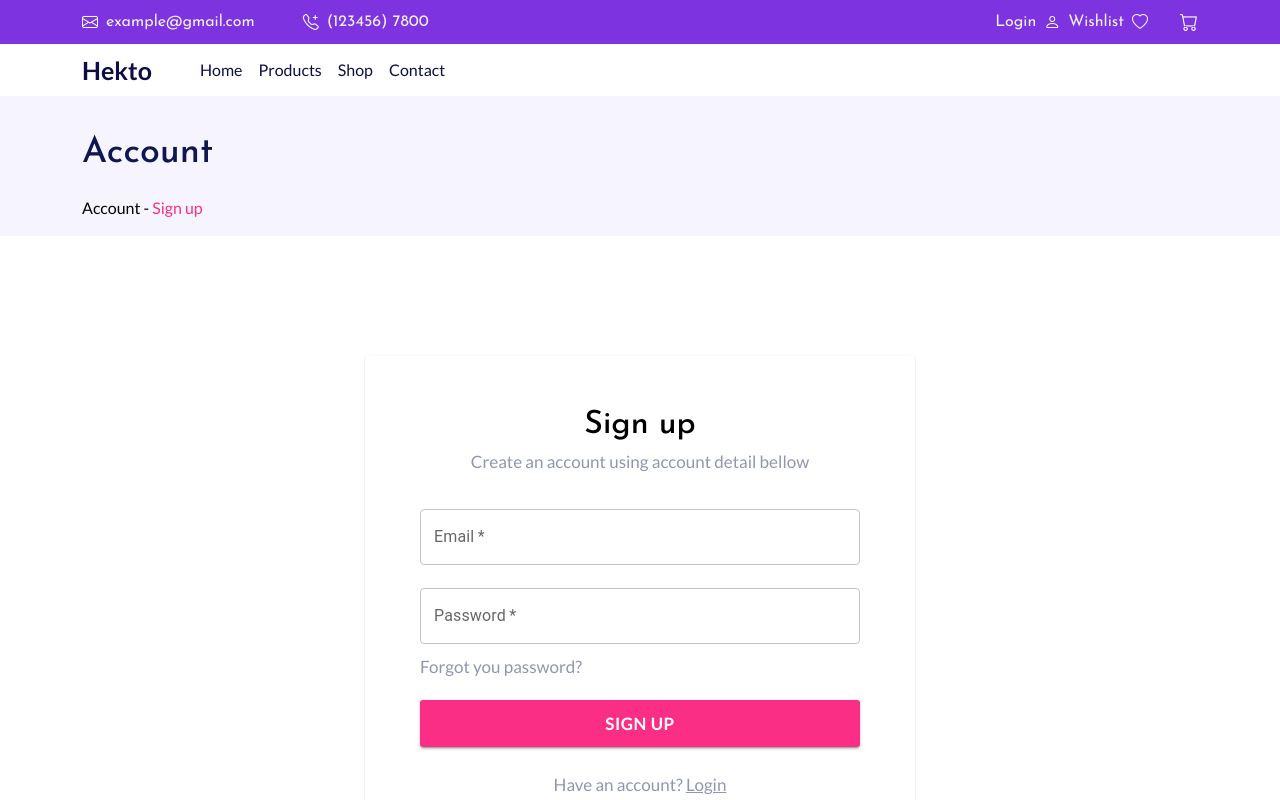
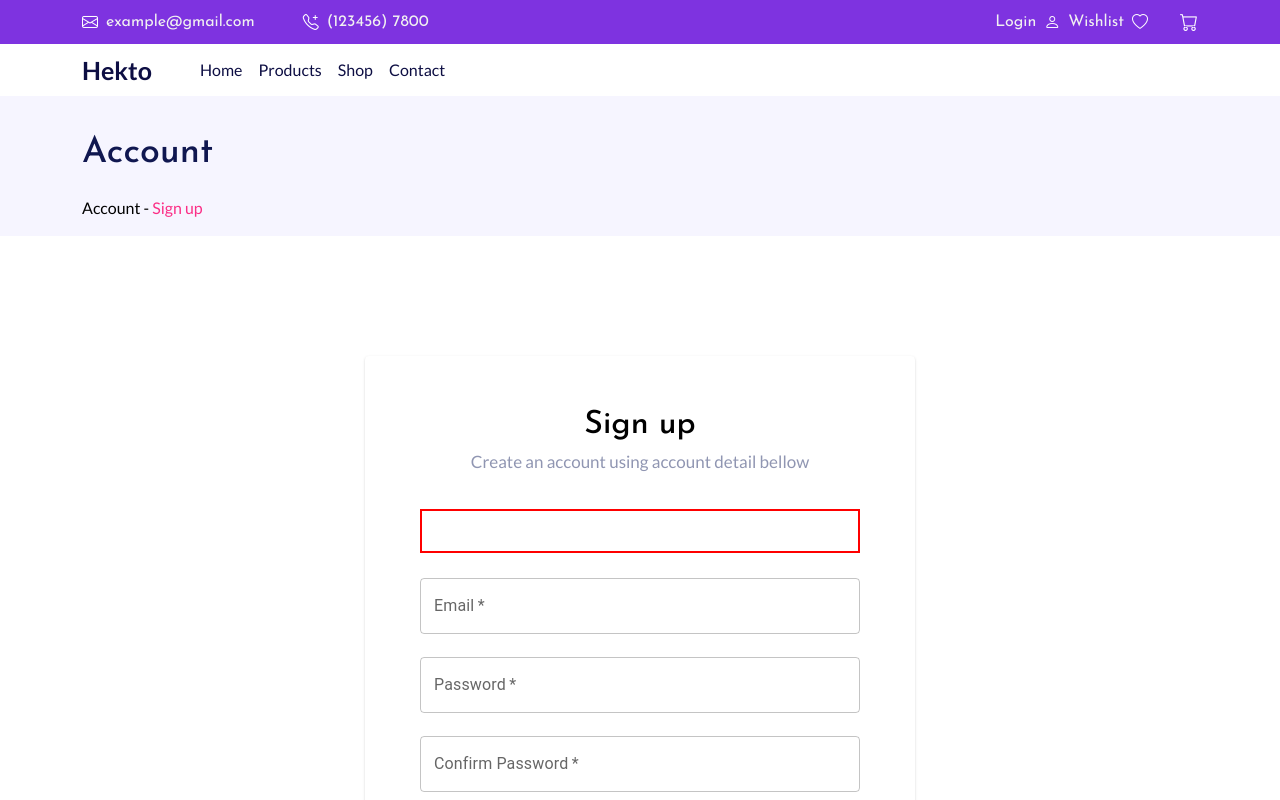
Before and after one commit to k-amhaz/E-commerce-collaboration, a React (Vite) app in the folder e-commerce/: page /signup in a window 1280 px wide. Shown: the top 800 px of the page. Built offline with nearby package versions, Linux system fonts and the light colour scheme.

Commit message:
Confirm password functionality added

```diff
--- a/e-commerce/src/components/Auth/SignUp.jsx
+++ b/e-commerce/src/components/Auth/SignUp.jsx
@@ -32,9 +32,11 @@ const CssTextField = styled(TextField, {
   },
 }));
 export default function SignIn() {
+  const [error, setError] = useState("");
   const [userData, setUserData] = useState({
     email: "",
     password: "",
+    confirm: "",
   });
 
   function handleChange(e) {
@@ -50,12 +52,11 @@ export default function SignIn() {
   function handleSubmit(e) {
     e.preventDefault();
 
-    const { email, password } = userData;
-    signInWithEmailAndPassword(auth, email, password)
-      .then(() => {
-        console.log(done);
-      })
-      .catch((err) => console.log(err.message));
+    const { email, password, confirm } = userData;
+    if (password === confirm) {
+    } else {
+      setError("Passwords do not match");
+    }
   }
 
   return (
@@ -65,6 +66,7 @@ export default function SignIn() {
         <Card className="login-card">
           <h4>Sign up</h4>
           <p>Create an account using account detail bellow</p>
+          <h3 className="error"> {error && error}</h3>
           <form className="login-form" onSubmit={handleSubmit}>
             <CssTextField
               focusColor="#fb2e86"
@@ -88,6 +90,18 @@ export default function SignIn() {
               required
               fullWidth
               type={"password"}
+              className="text-field margin-field"
+            />
+            <CssTextField
+              focusColor="#fb2e86"
+              name="confirm"
+              label="Confirm Password"
+              variant="outlined"
+              onChange={handleChange}
+              value={userData.confirm}
+              required
+              fullWidth
+              type={"password"}
               className="text-field"
             />
             <p className="forgot">Forgot you password?</p>
--- a/e-commerce/src/css/SignIn.css
+++ b/e-commerce/src/css/SignIn.css
@@ -10,6 +10,12 @@
   min-height: 470px;
   padding: 50px 55px;
   text-align: center;
+}
+.login-container .login-card h3.error {
+  color: red;
+  padding: 20px;
+  border: red 2px solid;
+  margin-bottom: 25px;
 }
 .login-container .login-card h4 {
   font-family: "Josefin Sans";
--- a/e-commerce/src/css/SignIn.scss
+++ b/e-commerce/src/css/SignIn.scss
@@ -9,6 +9,13 @@
     min-height: 470px;
     padding: 50px 55px;
     text-align: center;
+    h3.error {
+      color: red;
+      padding: 20px;
+      border: red 2px solid;
+      margin-bottom: 25px;
+    }
+
     h4 {
       font-family: "Josefin Sans";
       font-size: 32px;
```
Also changed, not shown: 1 other file (tests, documents, lock files or other folders).
